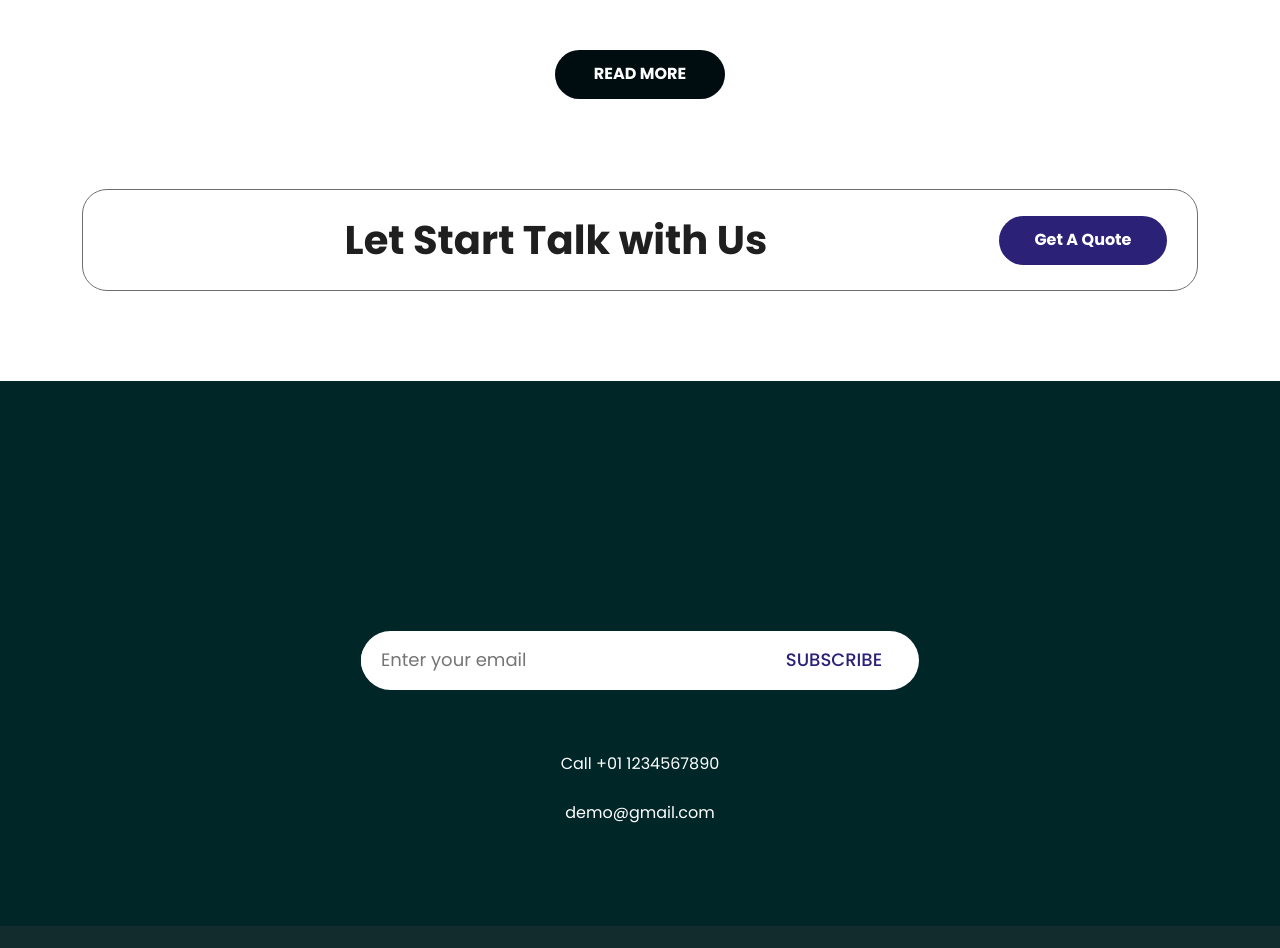
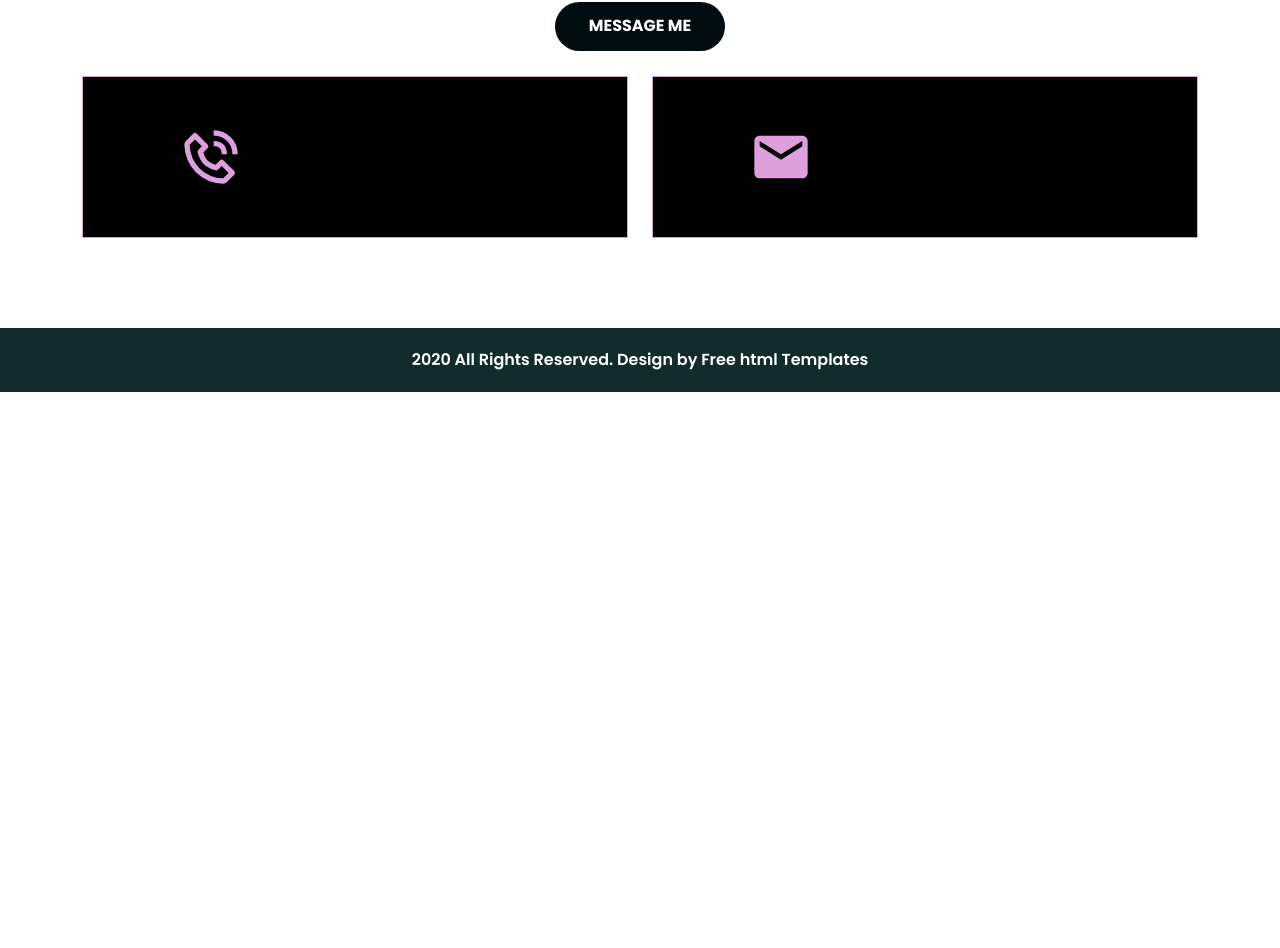
Before and after one commit to 2BWeru/Weru, a React (Create React App) app: page / in a window 1280 px wide. Shown: the part 4451-5399 px from the top of the page. After the commit the page ends 4843 px from the top, so only its background shows below. Built offline with nearby package versions, Linux system fonts and the light colour scheme.

Commit message:
edit background color,styling components for paragraghs,border ...

```diff
--- /dev/null
+++ b/src/Components/Contact/contact.css
@@ -0,0 +1,19 @@
+.contact-icon{
+  margin-top: 3rem;
+}
+p{font-size: 1.4rem;}
+.con{
+    display: flex;
+    align-items: center;
+    background-color:#000000;
+    border: 1px solid plum;
+    padding-top: 3rem;
+    padding-bottom: 3rem;
+    padding-right: 2rem;
+
+}
+.icon-con{
+    font-size: 4rem;
+    color: plum;
+    margin-left:6rem;
+}
--- a/src/Components/Contact/contact.js
+++ b/src/Components/Contact/contact.js
@@ -1,62 +1,55 @@
 import React from "react";
+import "./contact.css";
+import {MdEmail} from "react-icons/md";
+import {BiPhoneCall} from "react-icons/bi"
 
-
+// BsLinkedin
 
 
 function contact() {
+   const date = new Date();
+
   return (
     <>
       {/* <!-- choose section start --> */}
       <div class="choose_section layout_padding">
          <div class="container">
-            <h1 class="choose_taital">Why Choose Us</h1>
-            <p class="choose_text">There are many variations of passages of Lorem Ipsum available, but the majority have suffered alteration in some form, by injected humour, or randomised words which don't look even slightly believable. If you are going to use a passage of Lorem Ipsum, you need to be sure there isn't anything embarrassing hidden in the middle of text. All </p>
-            <div class="read_bt_1"><a href="#">Read More</a></div>
-            <div class="newsletter_box">
-               <h1 class="let_text">Let Start Talk with Us</h1>
-               <div class="getquote_bt"><a href="#">Get A Quote</a></div>
+            <div>
+            <h1 class="choose_taital">Are You Interested ?</h1>
+            <p class="choose_text">Whether you have an interesting project or just want to say hi,<br /> feel free to send me a message.</p>
+            <div class="read_bt_1"><a href="#">Message Me </a></div>
+            <br />
+            <br />
+            <br />
+
             </div>
+            <div className="contact-icon">
+            <div class="row">
+                  <div class="col-6">
+                  <div className="con">
+                     <BiPhoneCall className="icon-con"/>
+                     <br />
+                     <p>+254113327116</p>
+                  </div>
+                  </div>
+                  <div class="col-6">
+                  <div className="con">
+                     <MdEmail className="icon-con" />
+                     <br />
+                     <br />
+                     <a href="mailto:wamaithaweru19@gmail.com"><p>wamaithaweru19@gmail.com</p></a>
+                  </div>
+                  </div>
+               </div>
+            </div>
+            {/* <div class="newsletter_box">
+               <h1 class="let_text">Let's Work Together</h1>
+               <div class="getquote_bt"><a href="#">Get In Touch </a></div>
+            </div> */}
          </div>
       </div>
       {/* <!-- choose section end --> */}
-      {/* <!-- footer section start --> */}
-      <div class="footer_section layout_padding">
-         <div class="container">
-            <div class="input_btn_main">
-               <input type="text" class="mail_text" placeholder="Enter your email" name="Enter your email" />
-               <div class="subscribe_bt"><a href="#">Subscribe</a></div>
-            </div>
-            <div class="location_main">
-               <div class="call_text">
-                 {/* <img src="images/call-icon.png"> */}
 
-                 </div>
-               <div class="call_text"><a href="#">Call +01 1234567890</a></div>
-               <div class="call_text">
-                 {/* <img src="images/mail-icon.png"> */}
-
-                 </div>
-               <div class="call_text"><a href="#">demo@gmail.com</a></div>
-            </div>
-            <div class="social_icon">
-               <ul>
-                  <li><a href="#">
-                    {/* <img src="images/fb-icon.png"> */}
-                  </a></li>
-                  <li><a href="#">
-                    {/* <img src="images/twitter-icon.png"> */}
-                  </a></li>
-                  <li><a href="#">
-                    {/* <img src="images/linkedin-icon.png"> */}
-                  </a></li>
-                  <li><a href="#">
-                    {/* <img src="images/instagram-icon.png"> */}
-                  </a></li>
-               </ul>
-            </div>
-         </div>
-      </div>
-      {/* <!-- footer section end --> */}
       {/* <!-- copyright section start --> */}
       <div class="copyright_section">
          <div class="container">
```
